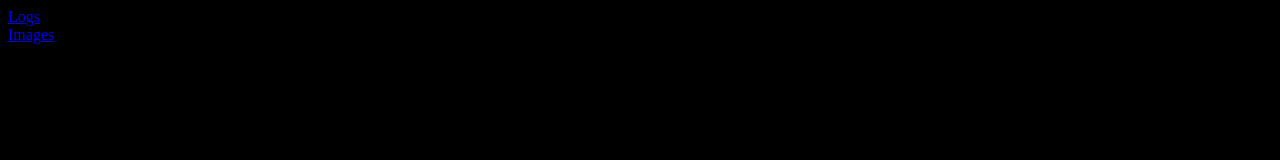
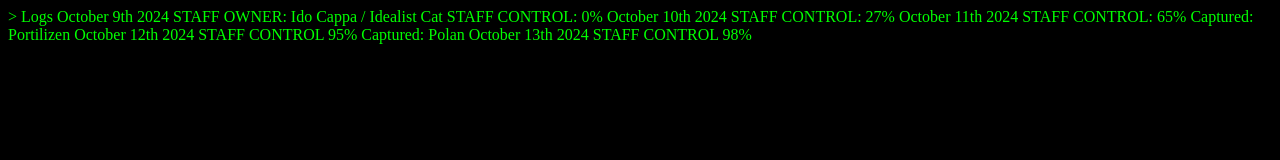
Before and after one commit to TheCreativeVentureSeries/Terminal, a plain HTML site: page index.html in a window 1280 px wide. Drawn offline with Linux system fonts and the light colour scheme.

Commit message:
simplistic

```diff
--- a/index.html
+++ b/index.html
@@ -3,7 +3,26 @@
     <title>Terminal</title>
   </head>
   <body style="background-color: #000000; color: #00ff00;">
-    <a href="./logs.html" color="green">Logs</a><br>
-    <a href="./imgs.html" color="green">Images</a><br>
+    <p>
+      > Logs
+
+      October 9th 2024
+      STAFF OWNER: Ido Cappa / Idealist Cat
+      STAFF CONTROL: 0%
+
+      October 10th 2024
+      STAFF CONTROL: 27%
+
+      October 11th 2024
+      STAFF CONTROL: 65%
+      Captured: Portilizen
+
+      October 12th 2024
+      STAFF CONTROL 95%
+      Captured: Polan
+
+      October 13th 2024
+      STAFF CONTROL 98%
+    </p>
   </body>
 </html>
```
